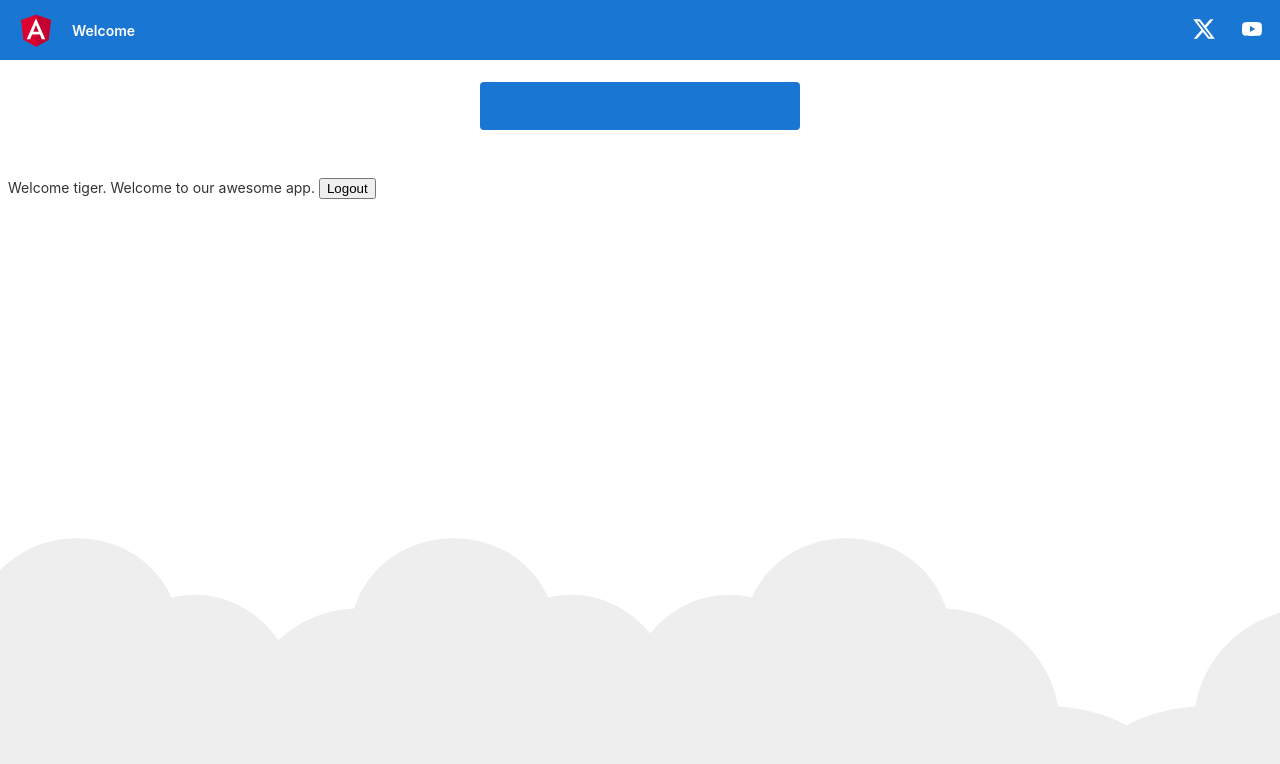
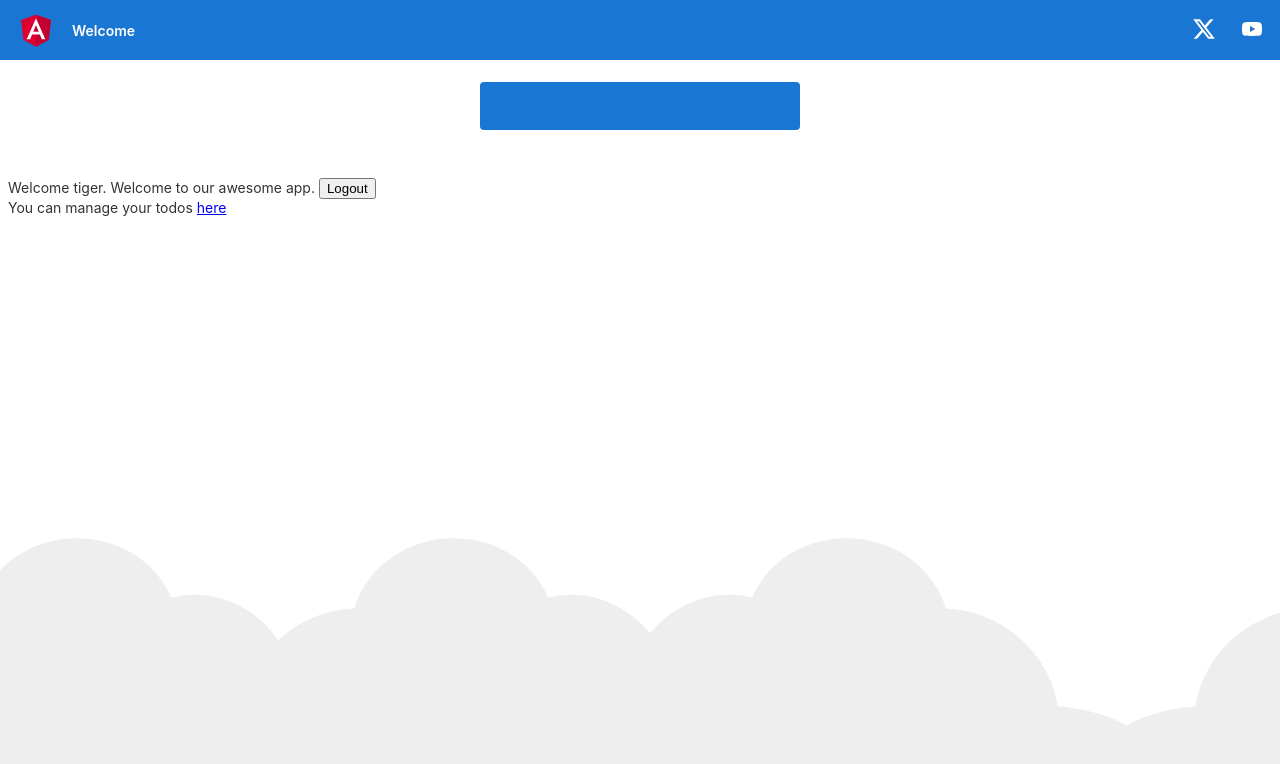
Before and after one commit to MahabirGupta/Angular, an Angular app in the folder frontend/todo/: page / in a window 1280 px wide. Both pictures are taken after a click on the button "Login". Shown: the top 764 px of the page. Built offline with nearby package versions, Linux system fonts and the light colour scheme.

Commit message:
Create a Link to Todos in Welcome Component

```diff
--- a/frontend/todo/src/app/welcome/welcome.component.html
+++ b/frontend/todo/src/app/welcome/welcome.component.html
@@ -1,2 +1,8 @@
-Welcome {{ name }}. Welcome to our awesome app.
-<button (click)="handleLogout()">Logout</button>
+<div>
+  Welcome {{ name }}. Welcome to our awesome app.
+  <button (click)="handleLogout()">Logout</button>
+</div>
+<div>
+  <!-- Use routerLink to go to the list-todos page -->
+  You can manage your todos <a routerLink="/todos">here</a>
+</div>
```
